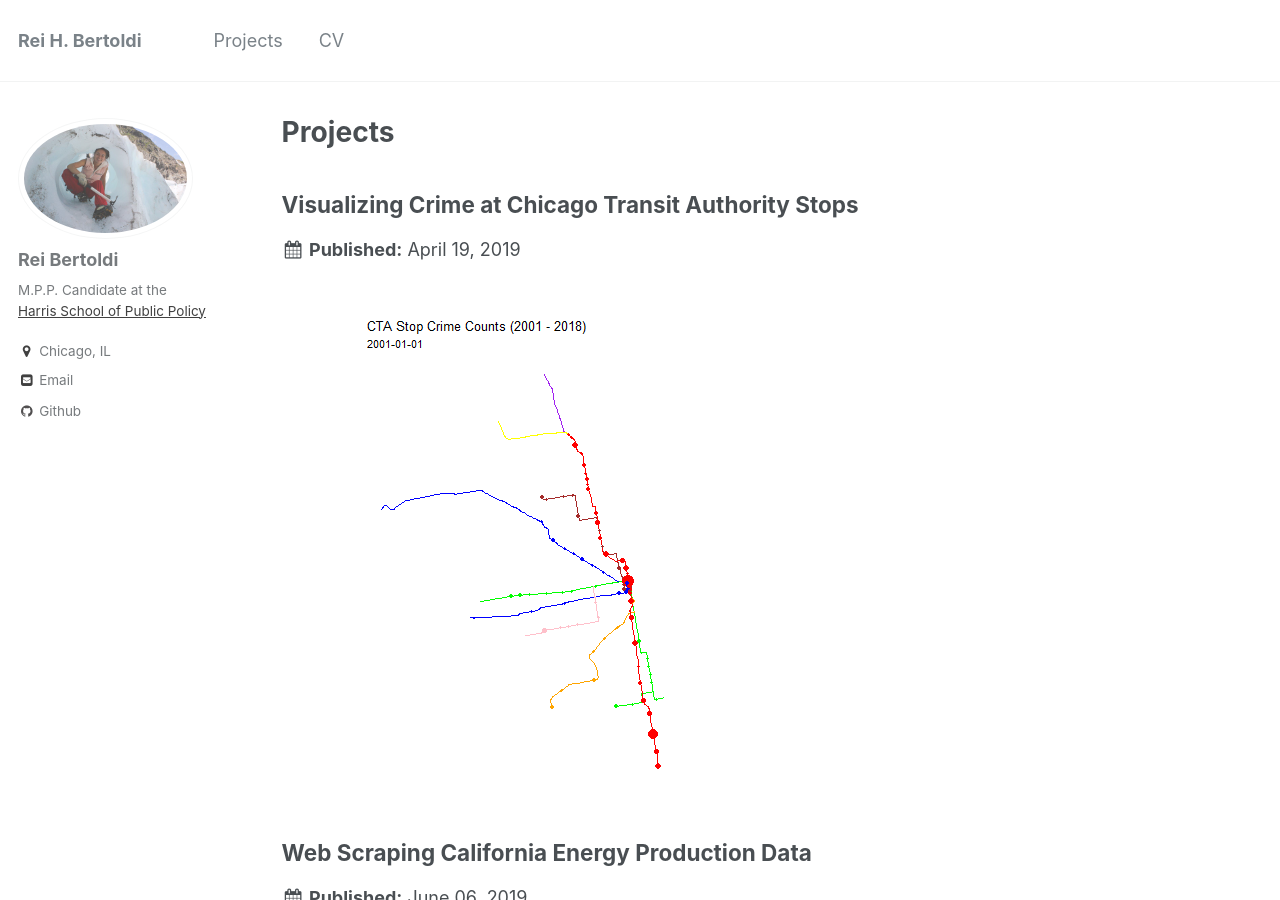
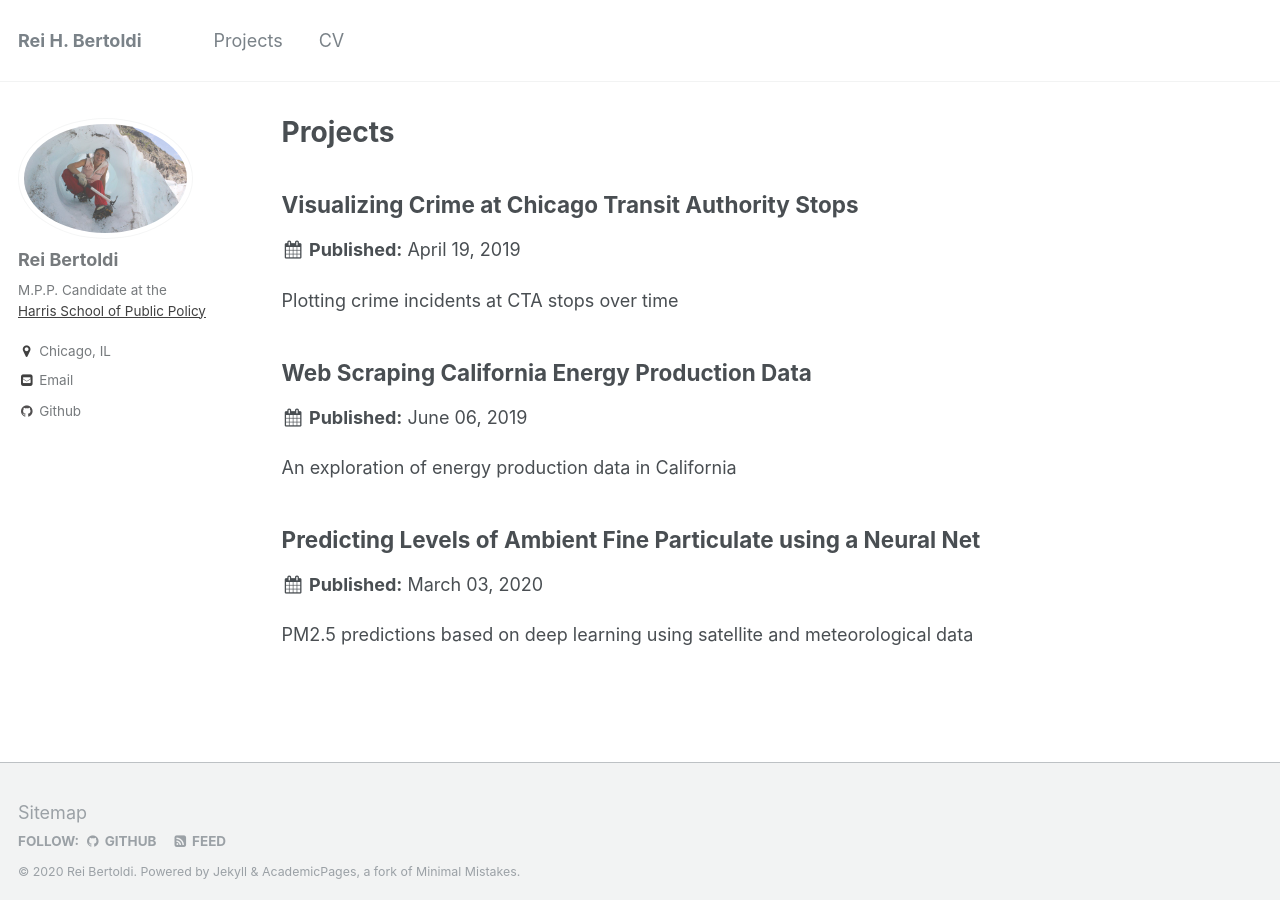
Before and after one commit to rhbertoldi/rhbertoldi.github.io, a Jekyll site: the page built from _pages/projects.html, in a window 1280 px wide and 900 px high. Built offline with Jekyll 4.4.1, drawn with Linux system fonts in a browser that asks for light colours.

Commit message:
moving plots

```diff
--- a/_projects/2019-04-19-cta-crime.md
+++ b/_projects/2019-04-19-cta-crime.md
@@ -1,6 +1,7 @@
 ---
 title: "Visualizing Crime at Chicago Transit Authority Stops"
-excerpt: "<br/><img src='/images/cta-crime.gif'>"
+excerpt: "Plotting crime incidents at CTA stops over time"
 collection: portfolio
 ---
+<br/><img src='/images/cta-crime.gif'>
 [See code](http://rhbertoldi.github.io/files/cta_crimes.pdf)
--- a/_projects/2020-03-03-predicting-pm25.md
+++ b/_projects/2020-03-03-predicting-pm25.md
@@ -1,6 +1,6 @@
 ---
 title: "Predicting Levels of Ambient Fine Particulate using a Neural Net"
-excerpt: "<br/><img src='/images/diagram.png'><br/><img src='/images/pm25_plot.gif'>"
+excerpt: "PM2.5 predictions based on deep learning using satellite and meteorological data"
 collection: portfolio
 ---
 Air pollution has become an increasingly salient public health concern, given its association with lung cancer, cardiovascular disease, respiratory disease, and metabolic disease. Globally, the distribution of PM2.5 monitoring technologies are not equally distributed, contributing to PM2.5 data scarcity. Insufficient data can substantially limit government capacities for mitigating PM2.5 related mortality and public health risks. As a solution to this, we incorporate simple, globally accessible, ground level data such as temperature, geographical parameters such as latitude and longitude, and satellite observations into a deep learning architecture that predicts out-of-sample, ground level PM2.5 concentrations. Predictions are made using a deep learning model for three cities within the continental United States with varying efficacy. The learning algorithm works best for areas with spatially homogeneous air quality and low climactic variability.
```
